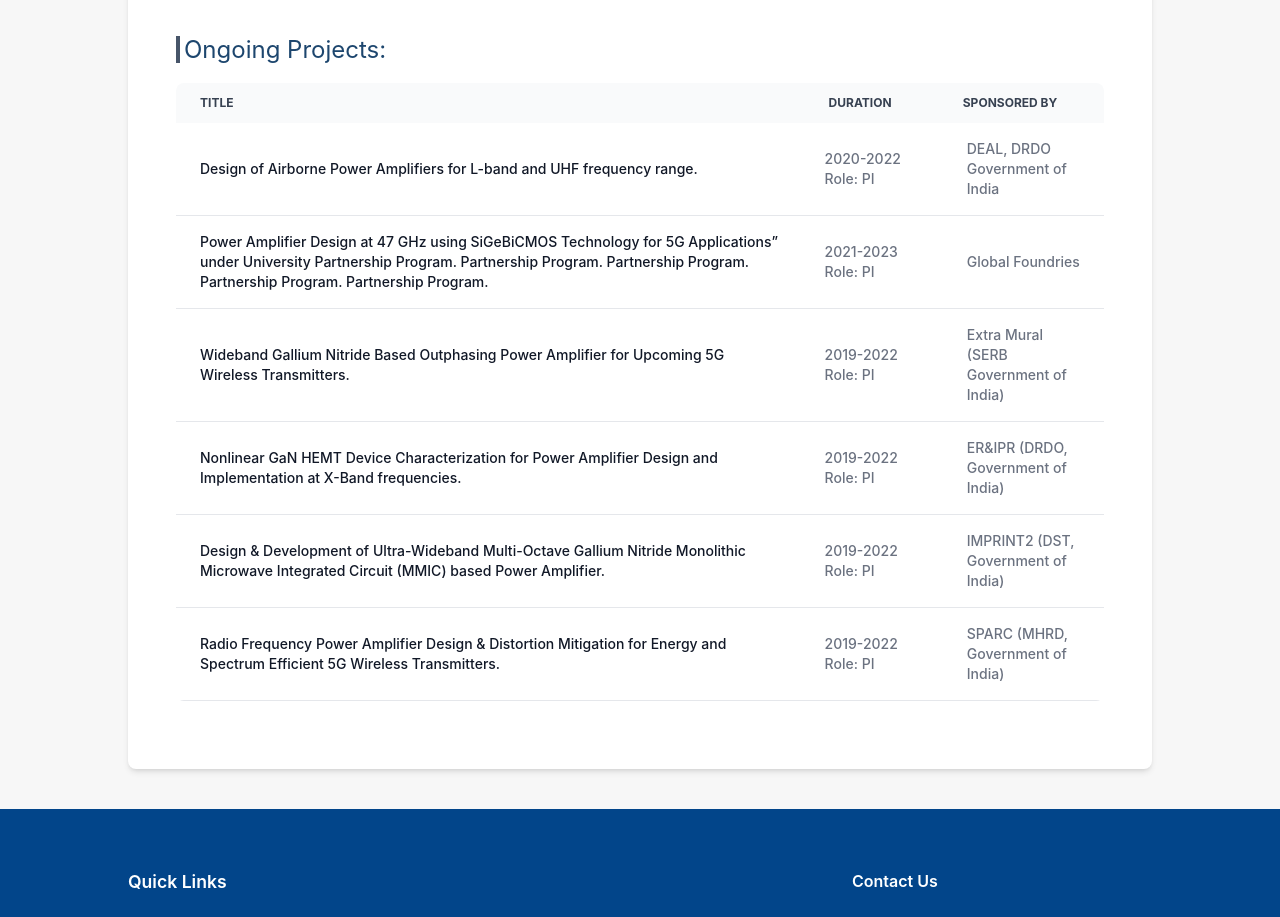
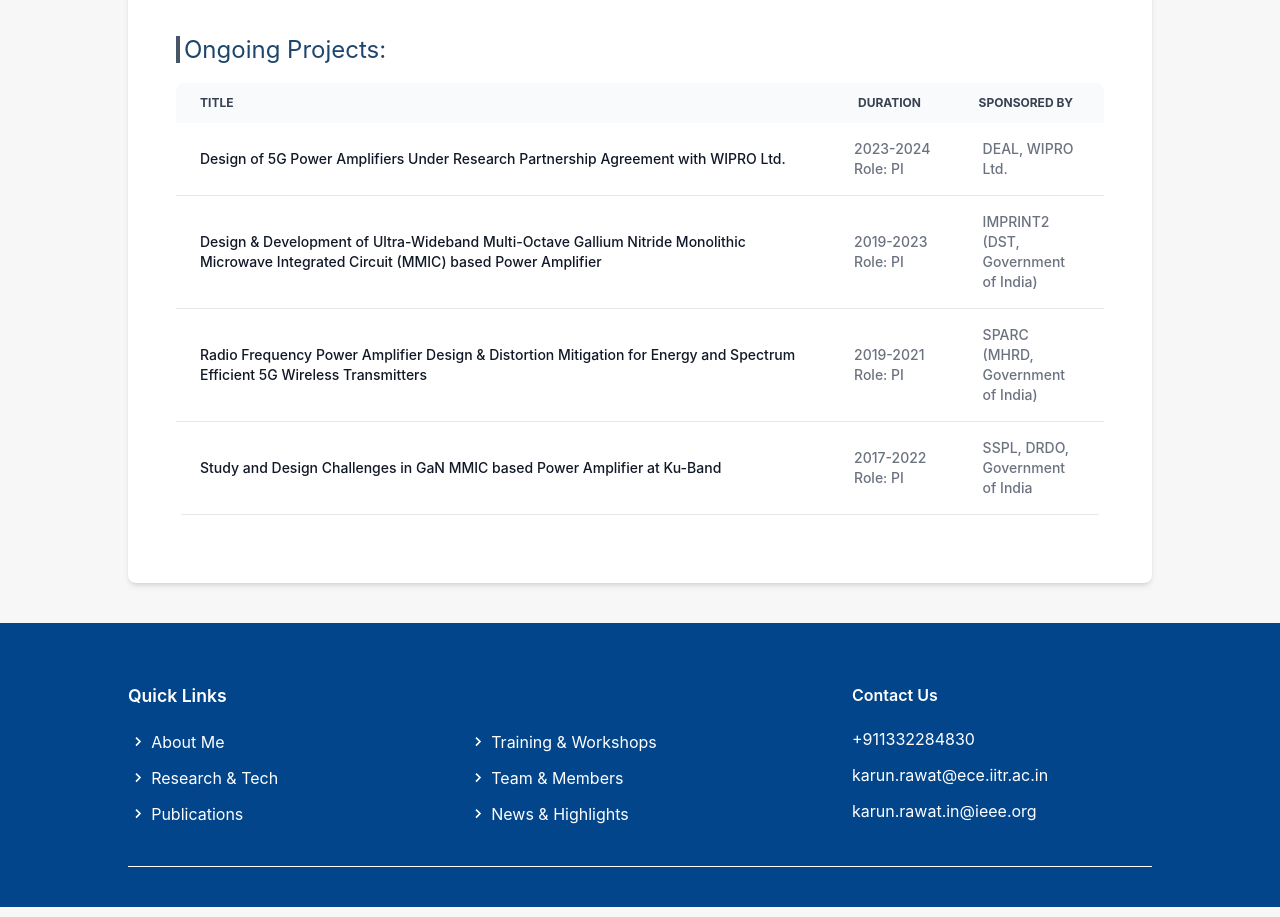
Before and after one commit to PraveshChamoli999/karun-rawat-portfolio, a React (Create React App) app: page /research-technology in a window 1280 px wide. Shown: the part 2200-3117 px from the top of the page. Built offline with nearby package versions, Linux system fonts and the light colour scheme.

Commit message:
update ongoing project

```diff
--- a/src/pages/ReasearchandTech.js
+++ b/src/pages/ReasearchandTech.js
@@ -162,50 +162,11 @@ const ReasearchandTech = () => {
                       scope="row"
                       class="px-6 py-4 w-[500px] text-gray-900 whitespace-nowrap"
                     >
-                      Design of Airborne Power Amplifiers for L-band and UHF
-                      frequency range.
+                      Design of 5G Power Amplifiers Under Research Partnership
+                      Agreement with WIPRO Ltd.
                     </td>
-                    <td class="px-5 py-4">2020-2022 Role: PI</td>
-                    <td class="px-6 py-4">DEAL, DRDO Government of India</td>
-                  </tr>
-                  <tr class="bg-white border-b ">
-                    <td
-                      scope="row"
-                      class="px-6 py-4 w-[500px]  text-gray-900 whitespace-wrap"
-                    >
-                      Power Amplifier Design at 47 GHz using SiGeBiCMOS
-                      Technology for 5G Applications” under University
-                      Partnership Program. Partnership Program. Partnership
-                      Program. Partnership Program. Partnership Program.
-                    </td>
-                    <td class="px-5 py-4">2021-2023 Role: PI</td>
-                    <td class="px-6 py-4">Global Foundries</td>
-                  </tr>
-                  <tr class="bg-white border-b ">
-                    <td
-                      scope="row"
-                      class="px-6 py-4 w-[500px]  text-gray-900 whitespace-wrap"
-                    >
-                      Wideband Gallium Nitride Based Outphasing Power Amplifier
-                      for Upcoming 5G Wireless Transmitters.
-                    </td>
-                    <td class="px-5 py-4">2019-2022 Role: PI</td>
-                    <td class="px-6 py-4">
-                      Extra Mural (SERB Government of India)
-                    </td>
-                  </tr>
-                  <tr class="bg-white border-b ">
-                    <td
-                      scope="row"
-                      class="px-6 py-4 w-[500px]  text-gray-900 whitespace-wrap"
-                    >
-                      Nonlinear GaN HEMT Device Characterization for Power
-                      Amplifier Design and Implementation at X-Band frequencies.
-                    </td>
-                    <td class="px-5 py-4"> 2019-2022 Role: PI</td>
-                    <td class="px-6 py-4">
-                      ER&IPR (DRDO, Government of India)
-                    </td>
+                    <td class="px-5 py-4">2023-2024 Role: PI</td>
+                    <td class="px-6 py-4">DEAL, WIPRO Ltd.</td>
                   </tr>
                   <tr class="bg-white border-b ">
                     <td
@@ -214,9 +175,9 @@ const ReasearchandTech = () => {
                     >
                       Design & Development of Ultra-Wideband Multi-Octave
                       Gallium Nitride Monolithic Microwave Integrated Circuit
-                      (MMIC) based Power Amplifier.
+                      (MMIC) based Power Amplifier
                     </td>
-                    <td class="px-5 py-4"> 2019-2022 Role: PI</td>
+                    <td class="px-5 py-4">2019-2023 Role: PI</td>
                     <td class="px-6 py-4">
                       IMPRINT2 (DST, Government of India)
                     </td>
@@ -228,10 +189,21 @@ const ReasearchandTech = () => {
                     >
                       Radio Frequency Power Amplifier Design & Distortion
                       Mitigation for Energy and Spectrum Efficient 5G Wireless
-                      Transmitters.
+                      Transmitters
                     </td>
-                    <td class="px-5 py-4"> 2019-2022 Role: PI</td>
+                    <td class="px-5 py-4">2019-2021 Role: PI</td>
                     <td class="px-6 py-4">SPARC (MHRD, Government of India)</td>
+                  </tr>
+                  <tr class="bg-white border-b ">
+                    <td
+                      scope="row"
+                      class="px-6 py-4 w-[500px]  text-gray-900 whitespace-wrap"
+                    >
+                      Study and Design Challenges in GaN MMIC based Power
+                      Amplifier at Ku-Band
+                    </td>
+                    <td class="px-5 py-4"> 2017-2022 Role: PI</td>
+                    <td class="px-6 py-4">SSPL, DRDO, Government of India</td>
                   </tr>
                 </tbody>
               </table>
```
